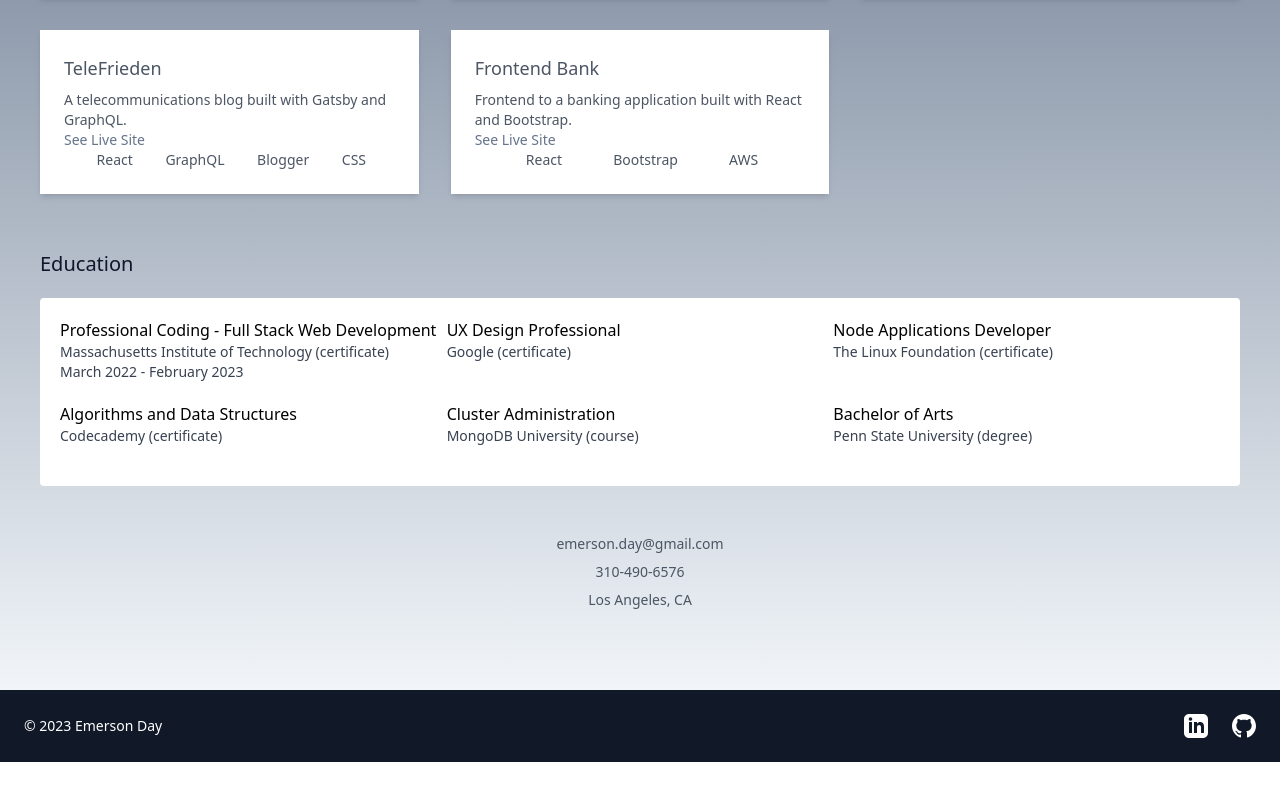
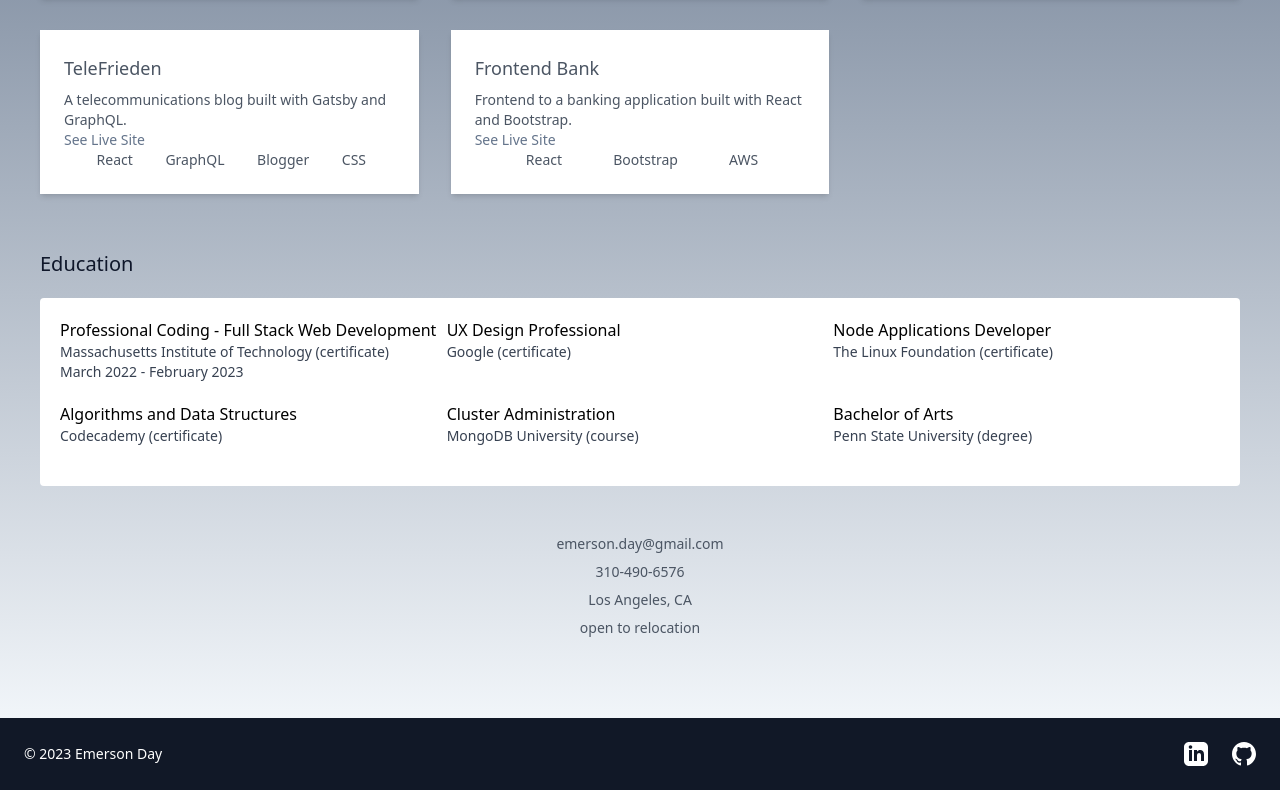
Before and after one commit to emday4prez/portfolio-2023, a Next.js app: page / in a window 1280 px wide. Shown: the part 1214-2004 px from the top of the page. Before the commit the page ends 1976 px from the top, so only its background shows below. Built offline with nearby package versions, Linux system fonts and the light colour scheme.

Commit message:
edited contact

```diff
--- a/components/Contact.tsx
+++ b/components/Contact.tsx
@@ -24,6 +24,9 @@ const Contact: React.FC<{ contact: Contact }> = ({ contact }) => {
       <p className="text-sm dark:text-slate-200 text-gray-600 mt-2">
         {contact.location}
       </p>
+      <p className="text-sm dark:text-slate-200 text-gray-600 mt-2">
+        open to relocation
+      </p>
     </section>
   );
 };
```
